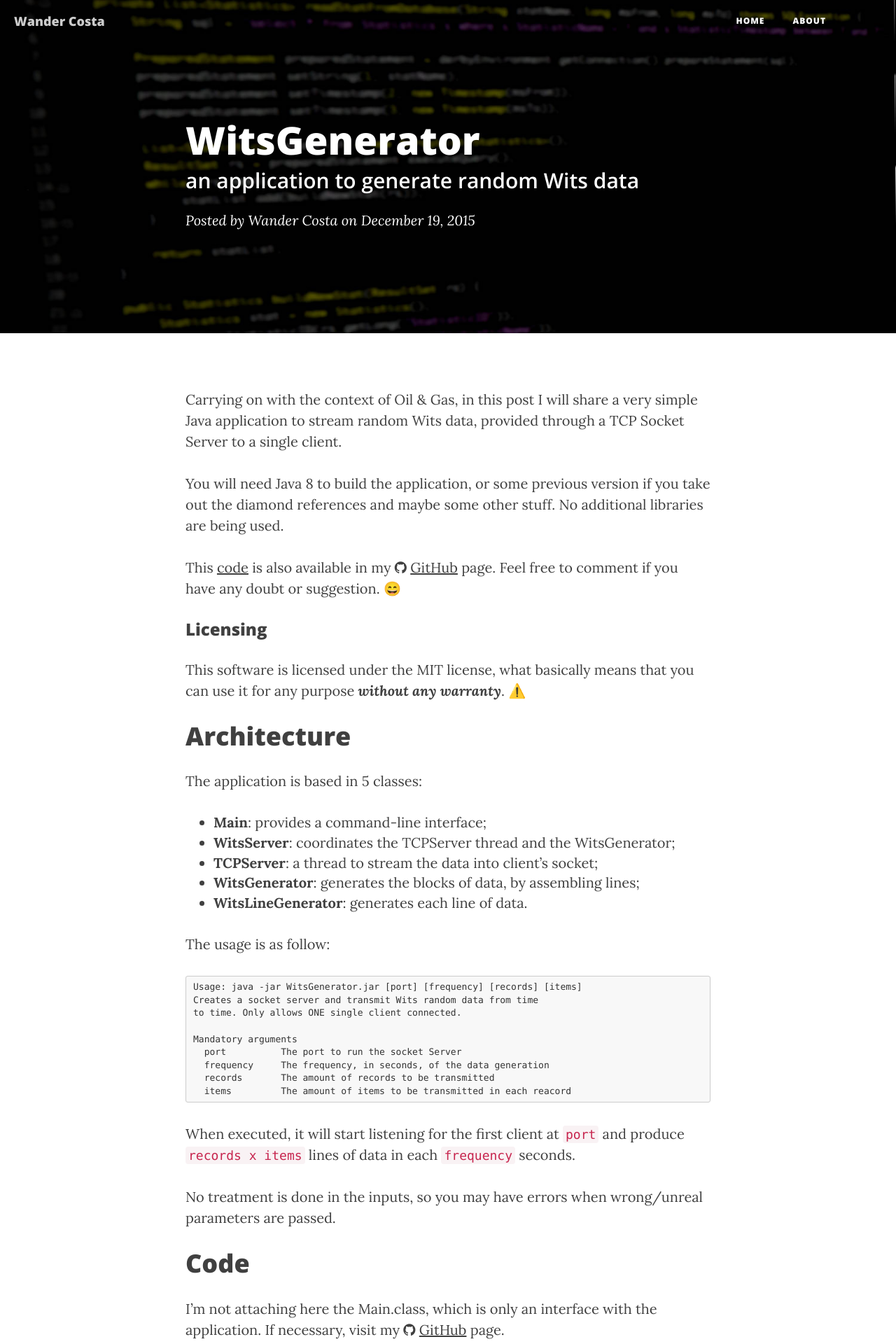
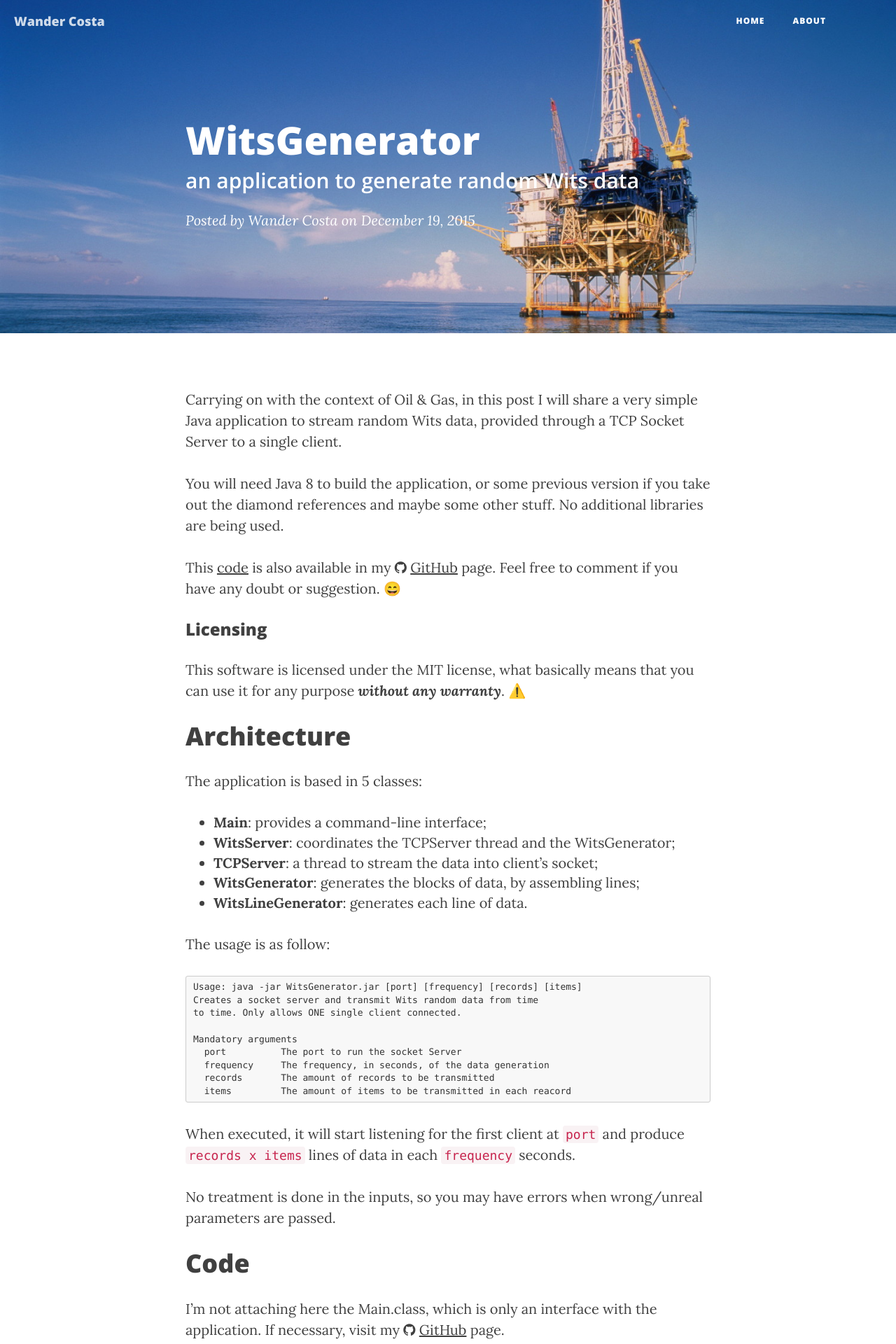
Before and after one commit to rwanderc/blog, a Jekyll site: the page built from _posts/2015-12-19-java-witsgenerator.markdown, in a window 1280 px wide. Shown: the top 1920 px of the page at 70% size. Built offline with Jekyll 4.4.1, drawn with Linux system fonts in a browser that asks for light colours; nearby versions of some CDN libraries; emoji names are drawn with the system emoji font; comment, search, counter and statistics services are not loaded.

Commit message:
correção imgs

```diff
--- a/_posts/2015-12-16-wits-simplified.markdown
+++ b/_posts/2015-12-16-wits-simplified.markdown
@@ -5,7 +5,7 @@ subtitle:    "understanding data transmission in Oil & Gas operations"
 description: "Understanding data transmission in Oil & Gas operations, from a developer's perspective"
 date:        2015-12-16 18:12:00
 author:      "Wander Costa"
-header-img: "img/post-bg-wits-simplified.jpg"
+header-img: "img/post-bg-rig.jpg"
 ---
 
 Yeah, I know this is a very specific domain knowledge, and probably if you are not involved with the Oil & Gas industry, it's not gonna make any sense for you. However, it's interesting to know that Oil & Gas operations have a very large mass of data of all kind, transmitted in real time, to make it possible to monitor the well construction process and mainly to mitigate the risks of failures, that sometimes cause fatal accidents or huge damages to the environment ...
--- a/_posts/2015-12-19-java-witsgenerator.markdown
+++ b/_posts/2015-12-19-java-witsgenerator.markdown
@@ -5,8 +5,8 @@ subtitle:    "an application to generate random Wits data"
 description: "A Java command-line application to generate random Wits data."
 date:        2015-12-19 04:43:00
 author:      "Wander Costa"
-header-img:  "img/post-bg-programming.jpg"
-thumb-img:   "img/thumb/post-bg-java-wits-generator-thumb.jpg"
+header-img:  "img/post-bg-rig.jpg"
+thumb-img:   "img/thumb/thumb-java-witsgenerator.jpg"
 ---
 
 [github]:https://github.com/rwanderc
```
Also changed, not shown: img/post-bg-rig.jpg (added), img/thumb/thumb-java-witsgenerator.jpg (added), 1 other file.
